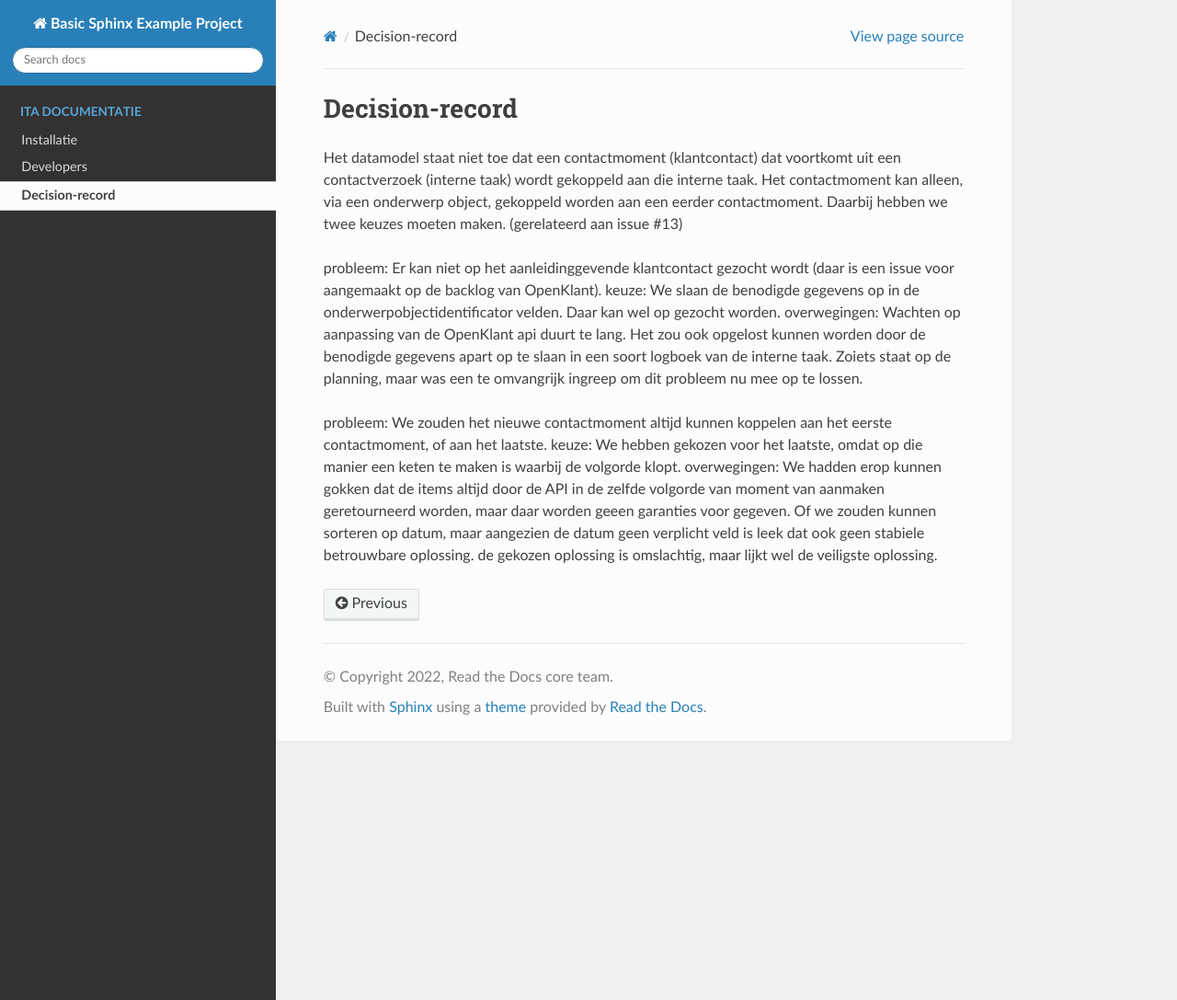
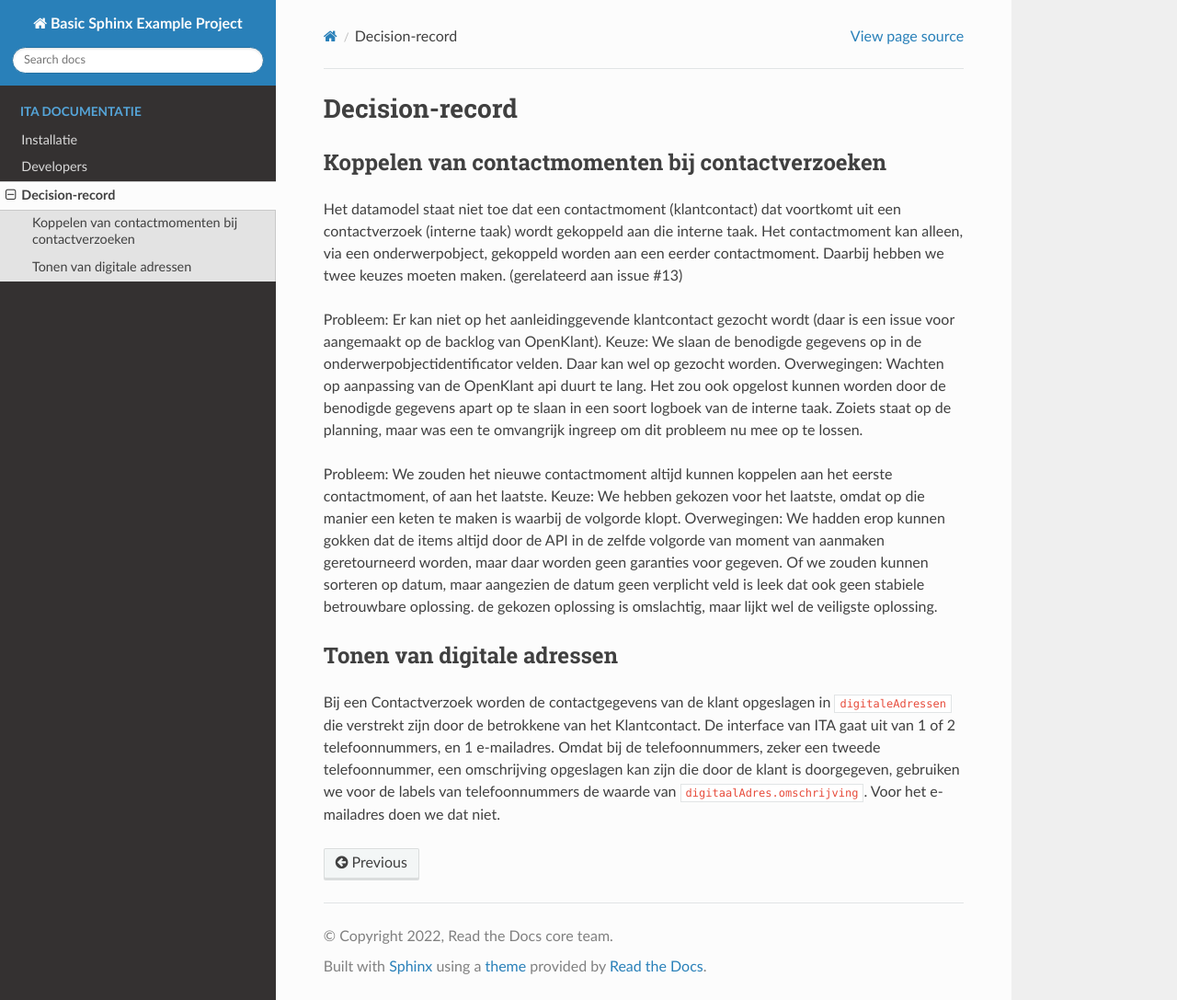
Before and after one commit to Interne-Taak-Afhandeling/.github, a Sphinx documentation site: the page built from docs/decision-record/index.rst, in a window 1280 px wide and 1087 px high. Shown: the whole window at 92% size. Built offline with Sphinx 7.4.7 and the Read the Docs theme 3.1.0, drawn with Linux system fonts in a browser that asks for light colours; pages that are not in the unit, such as notebooks, are missing from menus.

Commit message:
Update index.rst
Indeling iets aangepast. informatie over digitaleAdressen toegevoegd

```diff
--- a/docs/decision-record/index.rst
+++ b/docs/decision-record/index.rst
@@ -1,13 +1,26 @@
+***************
 Decision-record
-===============
+***************
+
+
+Koppelen van contactmomenten bij contactverzoeken
+=================================================
 
 Het datamodel staat niet toe dat een contactmoment (klantcontact) dat voortkomt uit een contactverzoek (interne taak) wordt gekoppeld aan die interne taak.
-Het contactmoment kan alleen, via een onderwerp object, gekoppeld worden aan een eerder contactmoment. Daarbij hebben we twee keuzes moeten maken. (gerelateerd aan issue #13)
+Het contactmoment kan alleen, via een onderwerpobject, gekoppeld worden aan een eerder contactmoment. Daarbij hebben we twee keuzes moeten maken. (gerelateerd aan issue #13)
 
-probleem: Er kan niet op het aanleidinggevende klantcontact gezocht wordt (daar is een issue voor aangemaakt op de backlog van OpenKlant).
-keuze: We slaan de benodigde gegevens op in de onderwerpobjectidentificator velden. Daar kan wel op gezocht worden.
-overwegingen: Wachten op aanpassing van de OpenKlant api duurt te lang. Het zou ook opgelost kunnen worden door de benodigde gegevens apart op te slaan in een soort logboek van de interne taak. Zoiets staat op de planning, maar was een te omvangrijk ingreep om dit probleem nu mee op te lossen.
+Probleem: Er kan niet op het aanleidinggevende klantcontact gezocht wordt (daar is een issue voor aangemaakt op de backlog van OpenKlant).
+Keuze: We slaan de benodigde gegevens op in de onderwerpobjectidentificator velden. Daar kan wel op gezocht worden.
+Overwegingen: Wachten op aanpassing van de OpenKlant api duurt te lang. Het zou ook opgelost kunnen worden door de benodigde gegevens apart op te slaan in een soort logboek van de interne taak. Zoiets staat op de planning, maar was een te omvangrijk ingreep om dit probleem nu mee op te lossen.
 
-probleem: We zouden het nieuwe contactmoment altijd kunnen koppelen aan het eerste contactmoment, of aan het laatste.
-keuze: We hebben gekozen voor het laatste, omdat op die manier een keten te maken is waarbij de volgorde klopt.
-overwegingen: We hadden erop kunnen gokken dat de items altijd door de API in de zelfde volgorde van moment van aanmaken geretourneerd worden, maar daar worden geeen garanties voor gegeven. Of we zouden kunnen sorteren op datum, maar aangezien de datum geen verplicht veld is leek dat ook geen stabiele betrouwbare oplossing. de gekozen oplossing is omslachtig, maar lijkt wel de veiligste oplossing.
+Probleem: We zouden het nieuwe contactmoment altijd kunnen koppelen aan het eerste contactmoment, of aan het laatste.
+Keuze: We hebben gekozen voor het laatste, omdat op die manier een keten te maken is waarbij de volgorde klopt.
+Overwegingen: We hadden erop kunnen gokken dat de items altijd door de API in de zelfde volgorde van moment van aanmaken geretourneerd worden, maar daar worden geen garanties voor gegeven. Of we zouden kunnen sorteren op datum, maar aangezien de datum geen verplicht veld is leek dat ook geen stabiele betrouwbare oplossing. de gekozen oplossing is omslachtig, maar lijkt wel de veiligste oplossing.
+
+
+Tonen van digitale adressen
+=================================================
+
+Bij een Contactverzoek worden de contactgegevens van de klant opgeslagen in ``digitaleAdressen`` die verstrekt zijn door de betrokkene van het Klantcontact.
+De interface van ITA gaat uit van 1 of 2 telefoonnummers, en 1 e-mailadres.
+Omdat bij de telefoonnummers, zeker een tweede telefoonnummer, een omschrijving opgeslagen kan zijn die door de klant is doorgegeven, gebruiken we voor de labels van telefoonnummers de waarde van ``digitaalAdres.omschrijving``. Voor het e-mailadres doen we dat niet.
```
